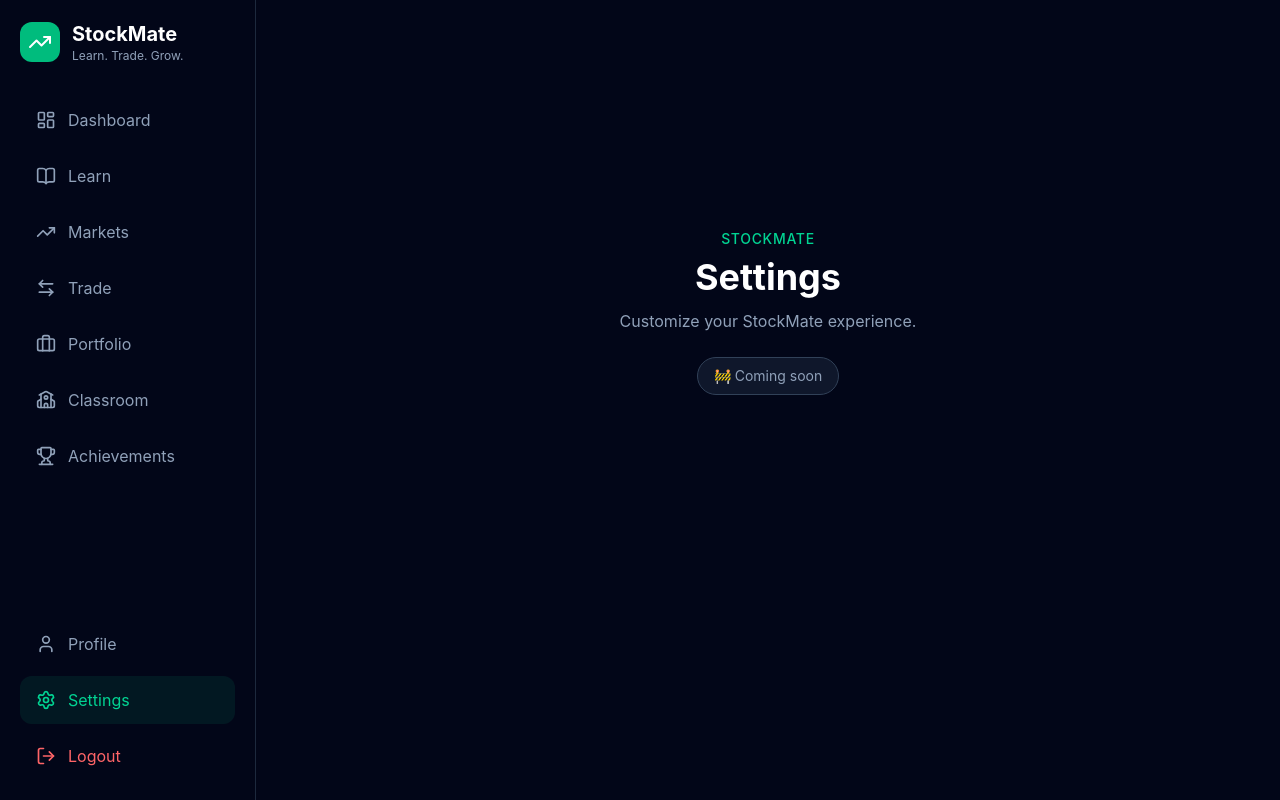
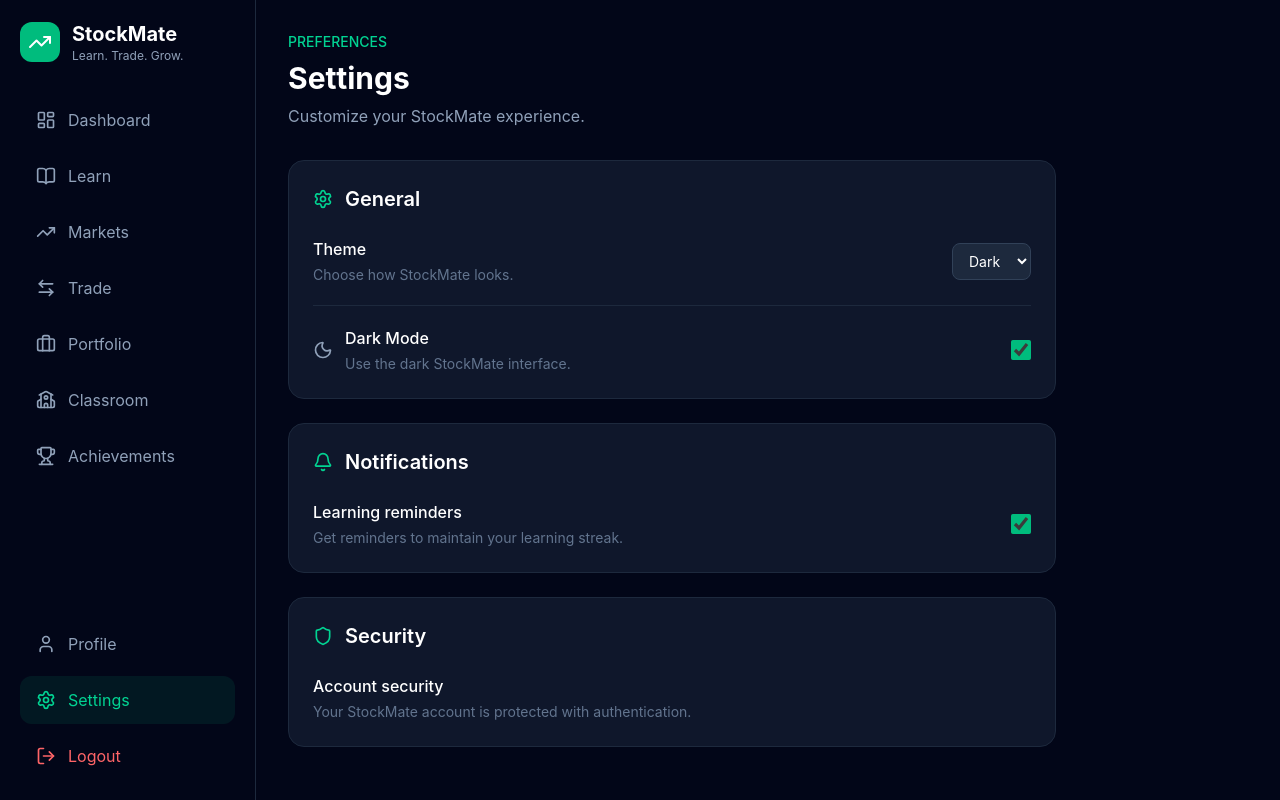
Before and after one commit to anjalikarhale/Stock_Mate, a React (Vite) app in the folder client/: page /settings in a window 1280 px wide. Built offline with nearby package versions, Linux system fonts and the light colour scheme; no server answers; sample sign-in values are in the browser's storage.

Commit message:
Add settings page

```diff
--- a/client/src/App.tsx
+++ b/client/src/App.tsx
@@ -7,6 +7,7 @@
 import Register from "./pages/Register";
 import ProtectedRoute from "./components/common/ProtectedRoute";
 import Profile from "./pages/Profile";
+import Settings from "./pages/Settings";
 
 function App() {
   return (
@@ -82,16 +83,10 @@
             />
 
             <Route path="/profile" element={<Profile />} />
-
-            <Route
-              path="/settings"
-              element={
-                <PlaceholderPage
-                  title="Settings"
-                  description="Customize your StockMate experience."
-                />
-              }
-            />
+<Route
+  path="/settings"
+  element={<Settings />}
+/>
           </Route>
         </Route>
       </Routes>
--- /dev/null
+++ b/client/src/pages/Settings.tsx
@@ -0,0 +1,117 @@
+import { Settings as SettingsIcon, Bell, Moon, Shield } from "lucide-react";
+
+function Settings() {
+  return (
+    <div>
+      <div className="mb-8">
+        <p className="text-sm font-medium text-emerald-400">
+          PREFERENCES
+        </p>
+
+        <h1 className="mt-2 text-3xl font-bold">
+          Settings
+        </h1>
+
+        <p className="mt-2 text-slate-400">
+          Customize your StockMate experience.
+        </p>
+      </div>
+
+      <div className="max-w-3xl space-y-6">
+
+        {/* General */}
+        <div className="rounded-2xl border border-slate-800 bg-slate-900 p-6">
+          <div className="mb-6 flex items-center gap-3">
+            <SettingsIcon className="h-5 w-5 text-emerald-400" />
+            <h2 className="text-xl font-semibold">
+              General
+            </h2>
+          </div>
+
+          <div className="flex items-center justify-between border-b border-slate-800 pb-5">
+            <div>
+              <p className="font-medium">Theme</p>
+              <p className="mt-1 text-sm text-slate-500">
+                Choose how StockMate looks.
+              </p>
+            </div>
+
+            <select className="rounded-lg border border-slate-700 bg-slate-800 px-3 py-2 text-sm text-white outline-none">
+              <option>Dark</option>
+              <option>Light</option>
+            </select>
+          </div>
+
+          <div className="mt-5 flex items-center justify-between">
+            <div className="flex items-center gap-3">
+              <Moon className="h-5 w-5 text-slate-400" />
+
+              <div>
+                <p className="font-medium">Dark Mode</p>
+                <p className="mt-1 text-sm text-slate-500">
+                  Use the dark StockMate interface.
+                </p>
+              </div>
+            </div>
+
+            <input
+              type="checkbox"
+              defaultChecked
+              className="h-5 w-5 accent-emerald-500"
+            />
+          </div>
+        </div>
+
+        {/* Notifications */}
+        <div className="rounded-2xl border border-slate-800 bg-slate-900 p-6">
+          <div className="mb-6 flex items-center gap-3">
+            <Bell className="h-5 w-5 text-emerald-400" />
+            <h2 className="text-xl font-semibold">
+              Notifications
+            </h2>
+          </div>
+
+          <div className="flex items-center justify-between">
+            <div>
+              <p className="font-medium">
+                Learning reminders
+              </p>
+              <p className="mt-1 text-sm text-slate-500">
+                Get reminders to maintain your learning streak.
+              </p>
+            </div>
+
+            <input
+              type="checkbox"
+              defaultChecked
+              className="h-5 w-5 accent-emerald-500"
+            />
+          </div>
+        </div>
+
+        {/* Security */}
+        <div className="rounded-2xl border border-slate-800 bg-slate-900 p-6">
+          <div className="mb-6 flex items-center gap-3">
+            <Shield className="h-5 w-5 text-emerald-400" />
+            <h2 className="text-xl font-semibold">
+              Security
+            </h2>
+          </div>
+
+          <div>
+            <p className="font-medium">
+              Account security
+            </p>
+
+            <p className="mt-1 text-sm text-slate-500">
+              Your StockMate account is protected with authentication.
+            </p>
+          </div>
+        </div>
+
+      </div>
+    </div>
+  );
+}
+
+export default Settings;
```
